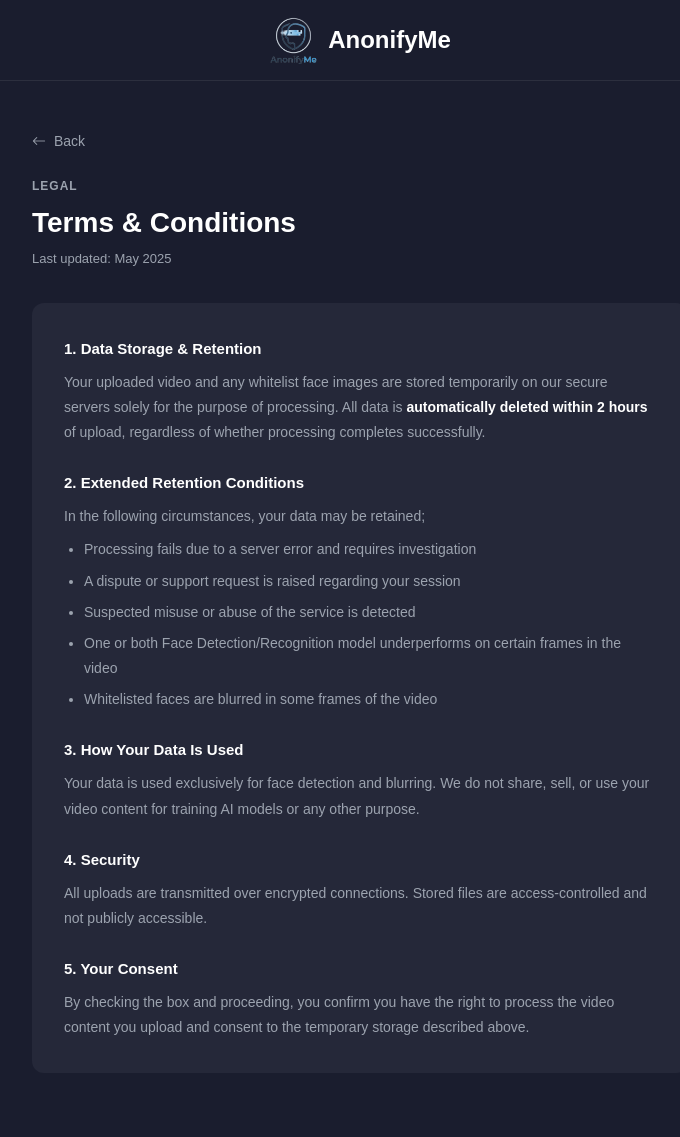
After one commit to graciastef/AnonifyMe, a Django app: page /terms/ in a window 1280 px wide. The commit adds this page. Shown: the whole page, without its empty margins (280-960 px from the left). Run offline with Django 5.2, Linux system fonts and the light colour scheme; some libraries are stand-ins or nearby versions.

Commit message:
[ADD/EDIT] added Consent/TnCs for when starting the process

```diff
--- /dev/null
+++ b/face_blur/templates/terms.html
@@ -0,0 +1,80 @@
+{% load static %}
+<!DOCTYPE html>
+<html lang="en">
+<head>
+  <meta charset="UTF-8" />
+  <meta name="viewport" content="width=device-width, initial-scale=1.0" />
+  <title>Terms & Conditions – AnonifyMe</title>
+  <link href="https://cdn.jsdelivr.net/npm/bootstrap@5.3.8/dist/css/bootstrap.min.css" rel="stylesheet" />
+  <link href="https://cdn.jsdelivr.net/npm/bootstrap-icons@1.11.3/font/bootstrap-icons.css" rel="stylesheet" />
+  <style>
+    * { box-sizing: border-box; margin: 0; padding: 0; }
+    html, body { min-height: 100vh; background-color: #1a1d2e; color: #fff; font-family: sans-serif; }
+
+    nav { padding: 16px 32px; border-bottom: 1px solid rgba(255,255,255,0.08); display: flex; align-items: center; justify-content: center; gap: 10px; }
+    nav span { font-weight: 700; font-size: 24px; }
+
+    .main { max-width: 720px; padding: 48px 32px; margin: 0 auto; }
+    .card-dark { background-color: #252839; border-radius: 12px; padding: 32px; margin-bottom: 16px; }
+    .muted { color: #9ca3af; }
+    .label-sm { font-size: 12px; font-weight: 600; letter-spacing: 1px; color: #9ca3af; margin-bottom: 8px; }
+
+    .section-title { color: #fff; font-weight: 600; font-size: 15px; margin-bottom: 8px; margin-top: 24px; }
+    .section-title:first-child { margin-top: 0; }
+    p { color: #9ca3af; font-size: 14px; line-height: 1.8; margin-bottom: 0; }
+    ul { color: #9ca3af; font-size: 14px; line-height: 1.8; padding-left: 20px; }
+    ul li { margin-bottom: 6px; }
+
+    .back-btn { display: inline-flex; align-items: center; gap: 8px; background: none; border: none; color: #9ca3af; font-size: 14px; cursor: pointer; margin-bottom: 24px; padding: 0; }
+    .back-btn:hover { color: #fff; }
+  </style>
+</head>
+<body>
+
+  <!-- Navbar -->
+  <nav>
+    <img src="{% static 'images/AnonifyMe_logo_transparent.png' %}" alt="AnonifyMe" style="height: 48px;" />
+    <span>AnonifyMe</span>
+  </nav>
+
+  <div class="main">
+
+    <button class="back-btn" onclick="history.back()">
+      <i class="bi bi-arrow-left"></i> Back
+    </button>
+
+    <p class="label-sm">LEGAL</p>
+    <h1 style="font-size: 28px; font-weight: 700; margin-bottom: 8px;">Terms & Conditions</h1>
+    <p class="muted" style="font-size: 13px; margin-bottom: 32px;">Last updated: May 2025</p>
+
+    <div class="card-dark">
+
+      <p class="section-title">1. Data Storage & Retention</p>
+      <p>Your uploaded video and any whitelist face images are stored temporarily on our secure servers solely for the purpose of processing. All data is <strong style="color: #fff;">automatically deleted within 2 hours</strong> of upload, regardless of whether processing completes successfully.</p>
+
+      <p class="section-title">2. Extended Retention Conditions</p>
+      <p style="margin-bottom: 8px;">In the following circumstances, your data may be retained;
+      <ul>
+        <li>Processing fails due to a server error and requires investigation</li>
+        <li>A dispute or support request is raised regarding your session</li>
+        <li>Suspected misuse or abuse of the service is detected</li>
+        <li>One or both Face Detection/Recognition model underperforms on certain frames in the video</li>
+        <li>Whitelisted faces are blurred in some frames of the video</li>
+      </ul>
+
+      <p class="section-title">3. How Your Data Is Used</p>
+      <p>Your data is used exclusively for face detection and blurring. We do not share, sell, or use your video content for training AI models or any other purpose.</p>
+
+      <p class="section-title">4. Security</p>
+      <p>All uploads are transmitted over encrypted connections. Stored files are access-controlled and not publicly accessible.</p>
+
+      <p class="section-title">5. Your Consent</p>
+      <p>By checking the box and proceeding, you confirm you have the right to process the video content you upload and consent to the temporary storage described above.</p>
+
+    </div>
+
+  </div>
+
+  <script src="https://cdn.jsdelivr.net/npm/bootstrap@5.3.8/dist/js/bootstrap.bundle.min.js"></script>
+</body>
+</html>
--- a/face_blur/urls.py
+++ b/face_blur/urls.py
@@ -10,5 +10,6 @@ urlpatterns = [
 
     # Frontend pages
     path("", views.home, name="home"),
+    path('terms/', views.terms, name='terms'),
     path("sample/", views.sample, name="sample"),
 ]
--- a/face_blur/views.py
+++ b/face_blur/views.py
@@ -15,6 +15,9 @@ def home(request):
 
 def sample(request):
     return render(request, "sample.html")
+
+def terms(request):
+    return render(request, 'terms.html')
 
 # backend views
 @require_POST
```
Also changed, not shown: face_blur/static/js/upload.js (+13 -2 lines), face_blur/templates/homepage.html (+17 -0 lines), 1 other file.
